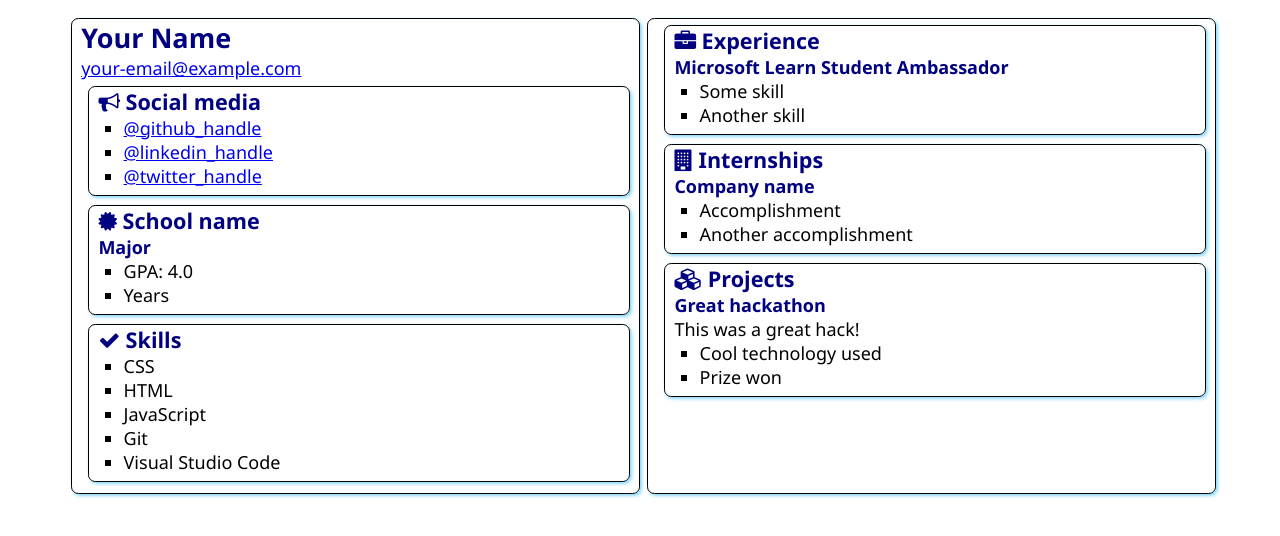
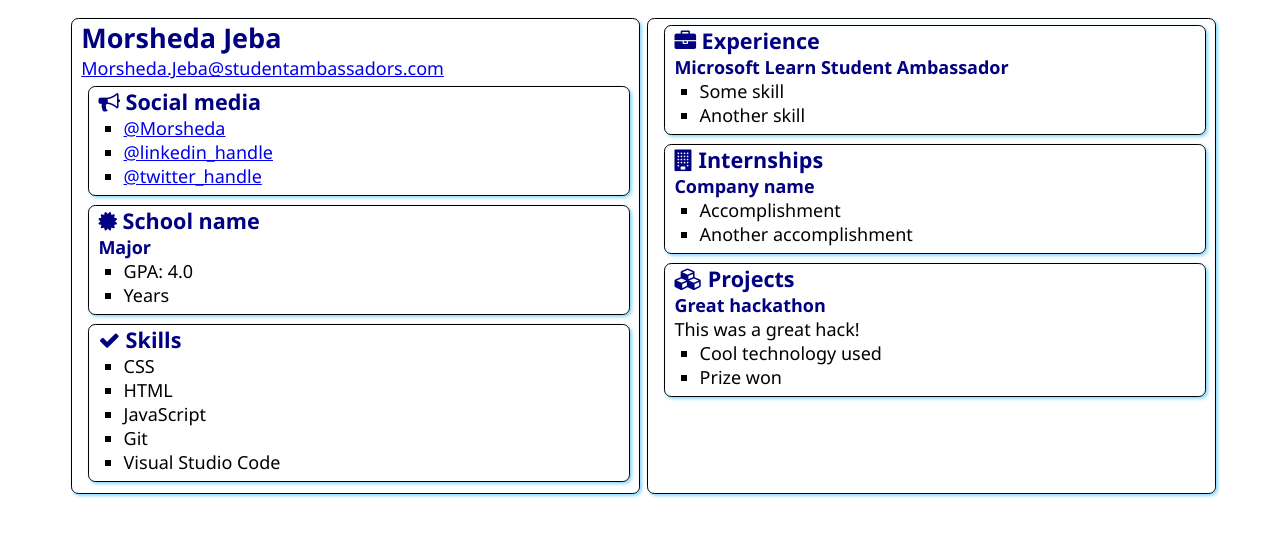
Before and after one commit to Morsheda/SATechnicalOnboarding, a plain HTML site: page src/index.html in a window 1280 px wide. Drawn offline with Linux system fonts and the light colour scheme.

Commit message:
name and email updated

```diff
--- a/src/index.html
+++ b/src/index.html
@@ -12,8 +12,8 @@
 <body>
     <main>
         <article class="box">
-            <h1>Your Name</h1>
-            <div><a href="mailto:your.email@example.com">your-email@example.com</a></div>
+            <h1>Morsheda Jeba</h1>
+            <div><a href="mailto:Morsheda.Jeba@studentambassadors.com">Morsheda.Jeba@studentambassadors.com</a></div>
 
             <section class="box">
                 <h2>
@@ -21,7 +21,7 @@
                     Social media
                 </h2>
                 <ul>
-                    <li><a href="https://github.com/<handle>">@github_handle</a></li>
+                    <li><a href="https://github.com/Morsheda">@Morsheda</a></li>
                     <li><a href="https://linkedin.com/in/<handle>">@linkedin_handle</a></li>
                     <li><a href="https://twitter.com/<handle>">@twitter_handle</a></li>
                 </ul>
```
